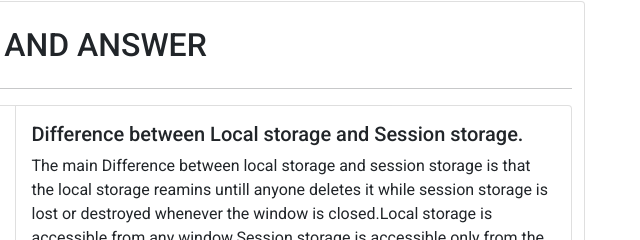
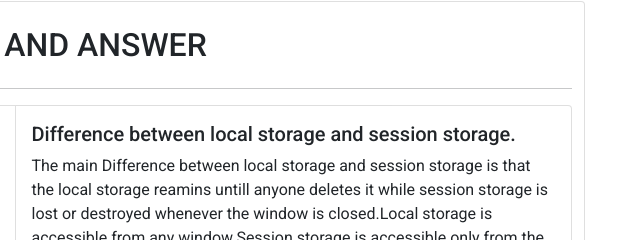
Before and after one commit to MD-ARIF-UDDIN/insta-shohor, a plain HTML site: page index.html in a window 1280 px wide. Shown: the part 1595-1835 px from the top of the page, 625-1265 px from the left. Drawn offline with nearby package versions, Linux system fonts and the light colour scheme.

Commit message:
final submit

```diff
--- a/index.html
+++ b/index.html
@@ -106,7 +106,7 @@
         <div class="card">
           <div class="card-body">
             <h5 class="card-title">
-              Difference between Local storage and Session storage.
+              Difference between local storage and session storage.
             </h5>
             <p class="card-text">
               The main Difference between local storage and session storage is
```
